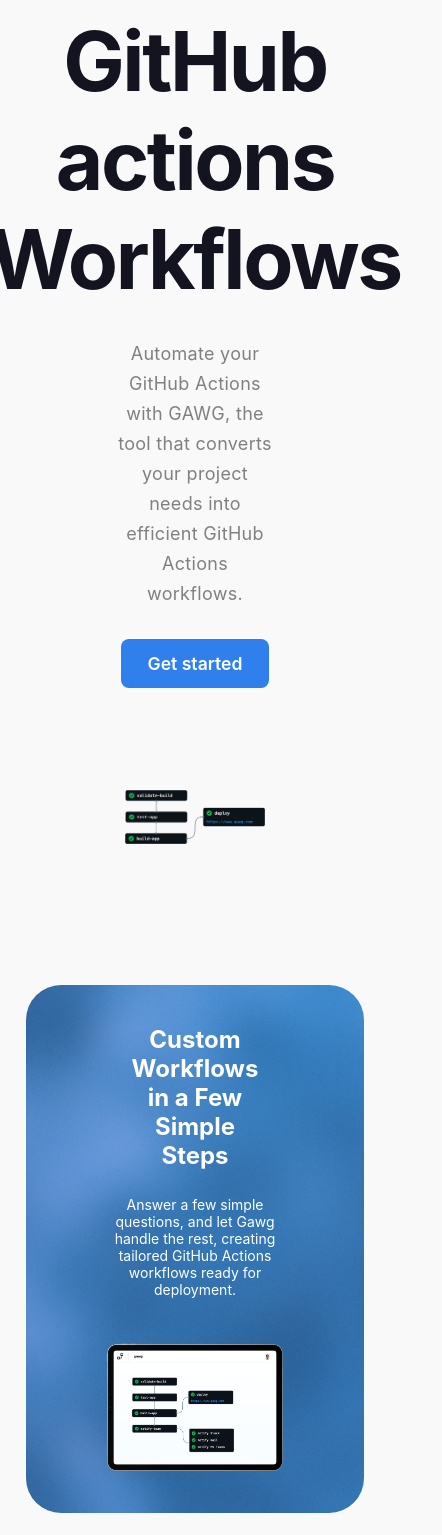
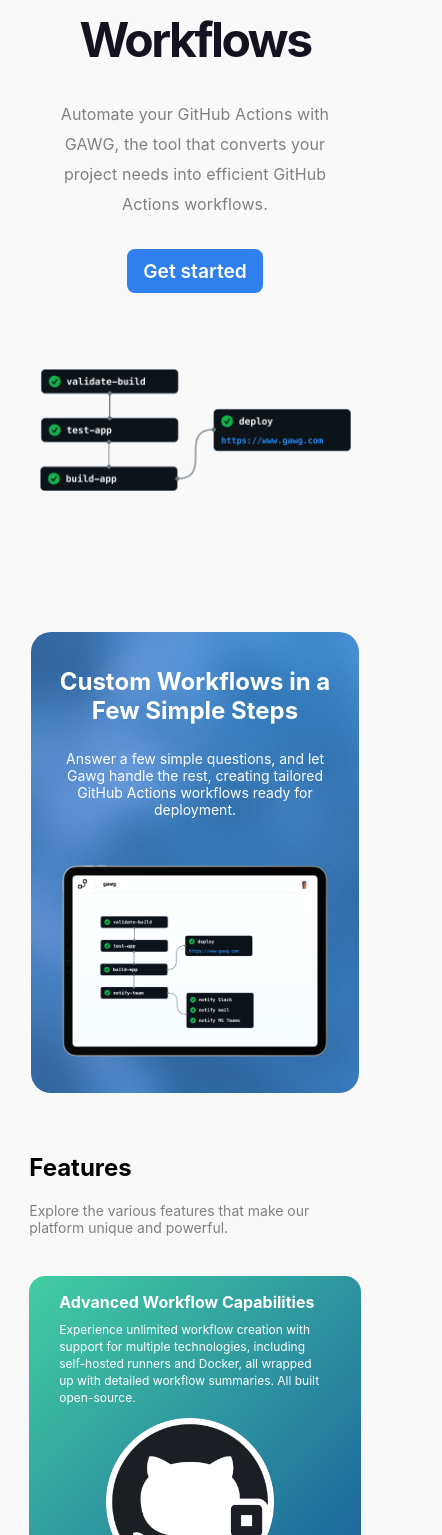
Before and after one commit to alvarogarciapiz/gawg, a React (Vite) app: page / in a window 390 px wide. Shown: the part 453-1988 px from the top of the page, 442 px wide, since content can reach past the window. Built offline with nearby package versions, Linux system fonts and the light colour scheme.

Commit message:
Refactor user interface styles for responsiveness

```diff
--- a/src/components/generator.jsx
+++ b/src/components/generator.jsx
@@ -117,7 +117,7 @@ const Generator = () => {
       <p className="generator_subtitle">Answer a few questions to generate your personalized GitHub workflow file.</p>
       <div className="questions_container">
         <div className="question_block">
-          <label className="question_label">Repository Full Name:</label>
+          <label className="question_label">Repository Full Name (e.g. alvarogarciapiz/gawg):</label>
           <input
             type="text"
             className="question_input"
--- a/src/styles/features.css
+++ b/src/styles/features.css
@@ -39,16 +39,48 @@
   margin-bottom: 2vh;
 }
 
+/* Media queries para dispositivos móviles */
 @media (max-width: 768px) {
   .features_card {
     padding: 20px;
   }
 
   .features_title {
+    font-size: 2rem;
+    margin-left: 5vw;
+    margin-right: 5vw;
+  }
+
+  .features_description {
+    font-size: 1rem;
+    margin-left: 5vw;
+    margin-right: 5vw;
+  }
+
+  .features_image {
+    max-width: 80%;
+  }
+}
+
+@media (max-width: 480px) {
+  .features_card {
+    padding: 15px;
+    border-radius: 20px;
+  }
+
+  .features_title {
     font-size: 1.5rem;
+    margin-left: 2vw;
+    margin-right: 2vw;
   }
 
   .features_description {
     font-size: 0.875rem;
+    margin-left: 2vw;
+    margin-right: 2vw;
+  }
+
+  .features_image {
+    max-width: 90%;
   }
 }
--- a/src/styles/footer.css
+++ b/src/styles/footer.css
@@ -41,3 +41,18 @@
 .footer_link:hover {
   text-decoration: underline;
 }
+
+@media (max-width: 768px) {
+  .footer_container {
+    flex-direction: column;
+    align-items: center;
+    padding: 20px;
+    padding-top: 40px;
+    padding-bottom: 70px;
+    height: auto; /* Reduce height in mobile view */
+  }
+
+  .footer_right {
+    display: none; /* Hide footer_right in mobile view */
+  }
+}
--- a/src/styles/generator.css
+++ b/src/styles/generator.css
@@ -1,8 +1,7 @@
 .generator_container {
-  width: 85%;
+  width: 55%;
   margin: 0 auto;
   padding: 20px;
-  text-align: center;
 }
 
 .generator_title {
@@ -58,12 +57,21 @@
 }
 
 @media (max-width: 768px) {
+
+  .generator_container {
+    width: 80%;
+    margin-left: 2vw;
+  }
   .generator_title {
-    font-size: 2.5rem;
+    font-size: 2rem;
   }
 
   .generator_subtitle {
     font-size: 1.2rem;
+  }
+
+  .question_label {
+    font-size: 0.9rem;
   }
 
   .question_input {
--- a/src/styles/globals.css
+++ b/src/styles/globals.css
@@ -6,14 +6,17 @@
     -moz-osx-font-smoothing: grayscale;
 }
 
-
 body {
   margin: 0;
   background-color: #F9F9FA;
+  max-width: 100vw; /* Evita el desplazamiento horizontal */
+  overflow-x: hidden; /* Oculta cualquier desbordamiento horizontal */
 }
 
 html {
   scroll-behavior: smooth;
+  max-width: 100vw; /* Evita el desplazamiento horizontal */
+  overflow-x: hidden; /* Oculta cualquier desbordamiento horizontal */
 }
 
 .get_started {
--- a/src/styles/hero.css
+++ b/src/styles/hero.css
@@ -51,3 +51,33 @@
   height: auto;
   margin-bottom: 12vh;
 }
+
+/* Media queries para dispositivos móviles */
+@media (max-width: 768px) {
+  .hero_title {
+    font-size: 3rem;
+    letter-spacing: -2.5px;
+  }
+  .hero_container{
+    margin-left: 5vw;
+    margin-right: 5vw;
+  }
+
+  .hero_paragraph {
+    font-size: 1rem;
+    letter-spacing: 0.1px;
+  }
+
+  .hero_image {
+    max-width: 100%;
+    height: auto;
+    margin-bottom: 12vh;
+    margin-top: 0;
+  }
+
+  .hero_button {
+    font-size: 1.2rem;
+    padding: 10px 16px;
+    margin-bottom: 9vh;
+  }
+}
--- a/src/styles/pricing.css
+++ b/src/styles/pricing.css
@@ -10,7 +10,7 @@
     font-size: 4rem;
     color: black;
     margin-bottom: 40px;
-    text-align: left;
+    text-align: left; /* Align text to the left */
     margin-bottom: 5vh;
 }
 
@@ -32,14 +32,12 @@
     display: flex;
     flex-direction: column;
     align-items: flex-start;
-    /* Align items to the left */
 }
 
 .card_type {
     font-size: 1.5rem;
     margin-bottom: 10px;
     text-align: left;
-    /* Align text to the left */
     width: 100%;
 }
 
@@ -47,7 +45,6 @@
     font-size: 1.2rem;
     margin-bottom: 30px;
     text-align: left;
-    /* Align text to the left */
     width: 100%;
 }
 
@@ -56,7 +53,6 @@
     padding: 0;
     margin-bottom: 20px;
     text-align: left;
-    /* Align text to the left */
     width: 100%;
     margin-top: 40px;
 }
@@ -70,15 +66,15 @@
     font-size: 1rem;
     margin-right: 5px;
     color: rgb(40, 184, 40);
-    background-color: rgba(150, 233, 158, 0.313); /* Background color for the circle */
-    border-radius: 50%; /* Makes the background circular */
-    width: 24px; /* Fixed width for the circle */
-    height: 24px; /* Fixed height for the circle */
+    background-color: rgba(150, 233, 158, 0.313);
+    border-radius: 50%;
+    width: 24px;
+    height: 24px;
     display: inline-flex;
     align-items: center;
     justify-content: center;
-    line-height: 1; /* Ensures the checkmark is centered vertically */
-  }
+    line-height: 1;
+}
 
 .card_button {
     padding: 10px 20px;
@@ -90,7 +86,6 @@
     border-radius: 5px;
     cursor: pointer;
     align-self: center;
-    /* Center the button horizontally */
 }
 
 .price {
@@ -104,6 +99,11 @@
 }
 
 @media (max-width: 768px) {
+    .pricing_title {
+        font-size: 3.5rem;
+        text-align: left; /* Ensure text is aligned to the left */
+    }
+
     .pricing_cards {
         flex-direction: column;
         align-items: center;
@@ -112,5 +112,51 @@
     .pricing_card {
         width: 100%;
         max-width: 300px;
+        padding: 20px;
+    }
+
+    .card_type {
+        font-size: 1.25rem;
+    }
+
+    .card_price {
+        font-size: 1rem;
+    }
+
+    .card_features {
+        margin-top: 20px;
+    }
+
+    .card_button {
+        font-size: 1rem;
+        padding: 8px 16px;
+    }
+
+    .price {
+        font-size: 2.5rem;
     }
 }
+
+@media (max-width: 480px) {
+    .pricing_title {
+        font-size: 3rem;
+        text-align: left; /* Ensure text is aligned to the left */
+    }
+
+    .card_type {
+        font-size: 1rem;
+    }
+
+    .card_price {
+        font-size: 0.875rem;
+    }
+
+    .card_button {
+        font-size: 0.875rem;
+        padding: 6px 12px;
+    }
+
+    .price {
+        font-size: 2rem;
+    }
+}
--- a/src/styles/properties.css
+++ b/src/styles/properties.css
@@ -19,8 +19,8 @@
 .properties_grid {
   display: grid;
   grid-gap: 20px;
-  grid-template-columns: [col1-start] 1fr [col2-start] 1fr [col3-start] 1fr [col3-end];
-  grid-template-rows: [row1-start] auto [row2-start] auto [row2-end];
+  grid-template-columns: repeat(3, 1fr);
+  grid-template-rows: auto;
   width: 70%;
   margin: 0 auto;
 }
@@ -37,12 +37,12 @@
 }
 
 .properties_block > div {
-  position: absolute; /* Use absolute positioning */
-  top: 0; /* Position at the top */
-  left: 0; /* Position at the left */
-  text-align: left; /* Align text to the left */
-  margin: 0; /* Reset any margins */
-  padding: 10px; /* Add padding for spacing */
+  position: absolute;
+  top: 0;
+  left: 0;
+  text-align: left;
+  margin: 0;
+  padding: 10px;
   padding-left: 30px;
   margin-right: 30px;
   padding-top: 0;
@@ -50,26 +50,23 @@
 
 .properties_block1 {
   background: linear-gradient(135deg, #43cea2, #185a9d);
-  grid-column: col1-start / col3-start;
-  grid-row: row1-start;
+  grid-column: span 2;
 }
 
 .properties_block2 {
   background: linear-gradient(to right bottom, rgb(127, 175, 237), rgb(43, 117, 202));
-  grid-column: col3-start;
-  grid-row: row1-start / row2-end;
+  grid-column: span 1;
+  grid-row: span 2;
 }
 
 .properties_block3 {
   background: linear-gradient(to right top, rgb(20, 20, 32), rgb(67, 67, 77));
-  grid-column: col1-start;
-  grid-row: row2-start;
+  grid-column: span 1;
 }
 
 .properties_block4 {
   background: linear-gradient(to right bottom, rgb(235, 87, 87), rgb(78, 23, 129));
-  grid-column: col2-start;
-  grid-row: row2-start;
+  grid-column: span 1;
 }
 
 .block_title {
@@ -86,32 +83,107 @@
 }
 
 .block_image_1 {
-  padding-top: 40px;
-  width: 40%;
+  width: 50%;
   height: auto;
-  margin: 0 auto 10px auto; /* Center the image horizontally and keep the bottom margin */
-  display: block; /* Ensure the image is treated as a block element */
+  margin: 0 auto 10px auto;
+  display: block;
 }
 
 .block_image_2 {
-  padding-top: 70px;
-  width: 82%;
+  width: 95%;
   height: auto;
-  margin: 0 auto 10px auto; /* Center the image horizontally and keep the bottom margin */
-  display: block; /* Ensure the image is treated as a block element */
+  margin: 3vh auto 10px auto;
+  display: block;
 }
 
 .block_image_4 {
-  padding-top: 0px;
   width: 80%;
   height: auto;
-  margin: 0 auto 10px auto; /* Center the image horizontally and keep the bottom margin */
-  display: block; /* Ensure the image is treated as a block element */
+  margin: 0 auto 10px auto;
+  display: block;
 }
 
 @media (max-width: 768px) {
+  .properties_title {
+    font-size: 2rem;
+  }
+
+  .properties_description {
+    font-size: 1rem;
+  }
+
   .properties_grid {
     grid-template-columns: 1fr;
     grid-template-rows: auto;
+    width: 100%;
+  }
+
+  .properties_block {
+    padding-top: 100%;
+  }
+
+  .properties_block1,
+  .properties_block2,
+  .properties_block3,
+  .properties_block4 {
+    grid-column: span 1 !important;
+    grid-row: auto !important;
+  }
+
+  .properties_block2 {
+    padding-top: 150%; /* Taller to fit the image */
+  }
+
+  .properties_block3,
+  .properties_block4 {
+    padding-top: 80%; /* Further reduced height */
+  }
+
+  .block_title {
+    font-size: 1.25rem;
+  }
+
+  .block_subtitle {
+    font-size: 0.875rem;
+  }
+
+  .block_image_1 {
+    width: 60%; /* Smaller on mobile */
+  }
+
+  .block_image_2,
+  .block_image_4 {
+    width: 70%; /* Larger on mobile */
   }
 }
+
+@media (max-width: 480px) {
+  .properties_title {
+    font-size: 1.5rem;
+  }
+
+  .properties_description {
+    font-size: 0.875rem;
+  }
+
+  .block_title {
+    font-size: 1rem;
+  }
+
+  .block_subtitle {
+    font-size: 0.75rem;
+  }
+
+  .block_image_1 {
+    width: 64%; /* Adjusted for smaller screens */
+  }
+
+  .block_image_2 {
+    width: 70%; /* Adjusted for smaller screens */
+  }
+
+  .block_image_3,
+  .block_image_4 {
+    width: 100%; /* Adjusted for smaller screens */
+  }
+}
```
